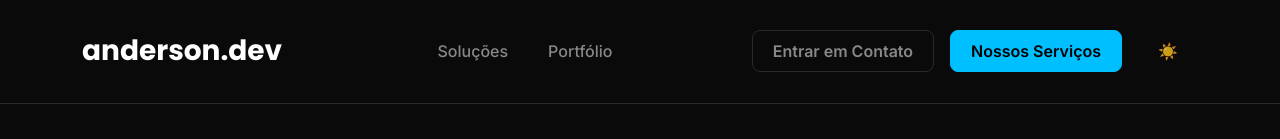
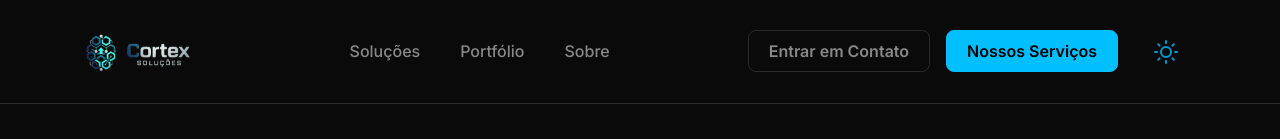
Before and after one commit to anderson190593/cortex-solucoes, a React (Vite) app: page / in a window 1280 px wide. Shown: the top 139 px of the page. Built offline with nearby package versions, Linux system fonts and the light colour scheme.

Commit message:
Update Navbar.jsx

```diff
--- a/src/components/Navbar/Navbar.jsx
+++ b/src/components/Navbar/Navbar.jsx
@@ -1,15 +1,59 @@
 // src/components/Navbar/Navbar.jsx
 import React from 'react';
 import './Navbar.css'; // Importa o nosso CSS customizado
+import CortexLogo from '../../assets/logos/logo-cortex-Photoroom.png';
 
-// Recebemos as props para o tema (embora nosso foco seja o dark)
+// --- NOSSOS NOVOS ÍCONES SVG ---
+// Ícone do Sol (para o modo escuro)
+const IconSun = () => (
+  <svg
+    xmlns="http://www.w3.org/2000/svg"
+    width="24"
+    height="24"
+    viewBox="0 0 24 24"
+    fill="none"
+    stroke="currentColor" // <-- Pega a cor do CSS
+    strokeWidth="2"
+    strokeLinecap="round"
+    strokeLinejoin="round"
+  >
+    <circle cx="12" cy="12" r="5"></circle>
+    <line x1="12" y1="1" x2="12" y2="3"></line>
+    <line x1="12" y1="21" x2="12" y2="23"></line>
+    <line x1="4.22" y1="4.22" x2="5.64" y2="5.64"></line>
+    <line x1="18.36" y1="18.36" x2="19.78" y2="19.78"></line>
+    <line x1="1" y1="12" x2="3" y2="12"></line>
+    <line x1="21" y1="12" x2="23" y2="12"></line>
+    <line x1="4.22" y1="19.78" x2="5.64" y2="18.36"></line>
+    <line x1="18.36" y1="5.64" x2="19.78" y2="4.22"></line>
+  </svg>
+);
+
+// Ícone da Lua (para o modo claro)
+const IconMoon = () => (
+  <svg
+    xmlns="http://www.w3.org/2000/svg"
+    width="24"
+    height="24"
+    viewBox="0 0 24 24"
+    fill="none"
+    stroke="currentColor" // <-- Pega a cor do CSS
+    strokeWidth="2"
+    strokeLinecap="round"
+    strokeLinejoin="round"
+  >
+    <path d="M21 12.79A9 9 0 1 1 11.21 3 7 7 0 0 0 21 12.79z"></path>
+  </svg>
+);
+
+
 const Navbar = ({ theme, toggleTheme }) => {
   return (
     <nav className="navbar navbar-expand-lg sticky-top navbar-custom">
       <div className="container">
         {/* 1. Logo à Esquerda */}
         <a className="navbar-brand" href="#">
-          anderson.dev
+          <img src={CortexLogo} alt="Cortex Soluções Logo" className="navbar-logo" />
         </a>
 
         {/* 2. Botão Sanduíche (para mobile) */}
@@ -27,23 +71,33 @@ const Navbar = ({ theme, toggleTheme }) => {
             <li className="nav-item">
               <a className="nav-link" href="#portfolio">Portfólio</a>
             </li>
+            <li className="nav-item">
+              <a className="nav-link" href="#sobre">Sobre</a>
+            </li>
           </ul>
 
           {/* 4. Ações à Direita (botão e seletor de tema) */}
           <div className="d-flex align-items-center navbar-actions">
-            {/* O botão "Secure login" da imagem, adaptado para "Contato" */}
-            <a href="#contato" className="btn btn-outline-primary me-3">
+            <a
+              href="https://wa.me/5537996641413"
+              target="_blank"
+              rel="noopener noreferrer"
+              className="btn btn-outline-primary me-3"
+            >
               Entrar em Contato
             </a>
-            {/* O botão "Get Started" da imagem */}
+
             <a href="#solucoes" className="btn btn-primary">
               Nossos Serviços
             </a>
 
-            {/* Manteremos nosso seletor de tema, estilizado */}
+            {/* === MUDANÇA AQUI === */}
+            {/* Trocamos os emojis pelos componentes de ícone */}
             <button className="btn theme-toggler ms-3" onClick={toggleTheme}>
-              {theme === 'light' ? '🌙' : '☀️'}
+              {theme === 'light' ? <IconMoon /> : <IconSun />}
             </button>
+            {/* === FIM DA MUDANÇA === */}
+
           </div>
         </div>
       </div>
```
